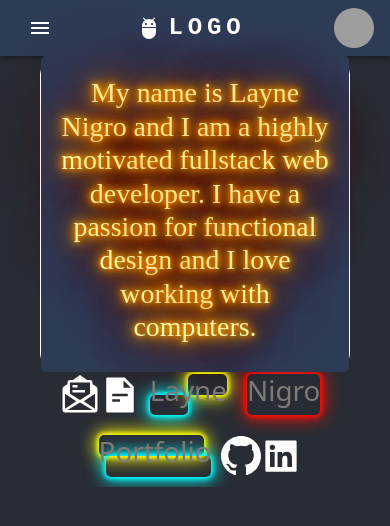
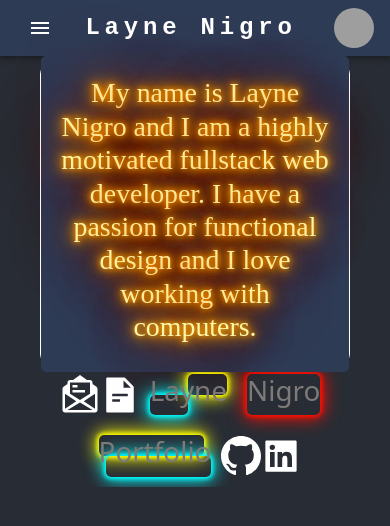
Before and after one commit to LayneNi/Portfolio, a React (Create React App) app: page / in a window 390 px wide. Shown: the top 526 px of the page. Built offline with nearby package versions, Linux system fonts and the light colour scheme; grey boxes are pictures that could not be loaded.

Commit message:
updated header in mobile view

```diff
--- a/src/component/Header.js
+++ b/src/component/Header.js
@@ -102,7 +102,7 @@ function Header() {
                 ))}
               </Menu>
             </Box>
-            <AdbIcon sx={{ display: { xs: 'flex', md: 'none' }, mr: 1 }} />
+            {/* <AdbIcon sx={{ display: { xs: 'flex', md: 'none' }, mr: 1 }} /> */}
             <Typography
               variant="h5"
               noWrap
@@ -119,7 +119,7 @@ function Header() {
                 textDecoration: 'none',
               }}
             >
-              LOGO
+              Layne Nigro
             </Typography>
             <Box sx={{ flexGrow: 1, display: { xs: 'none', md: 'flex' } }}>
               {pages.map((page) => (
```
